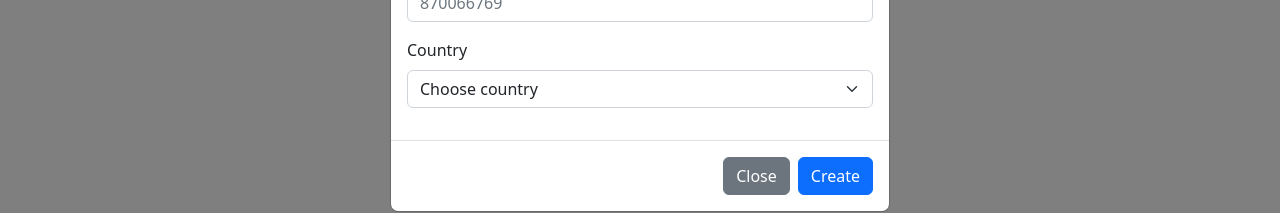
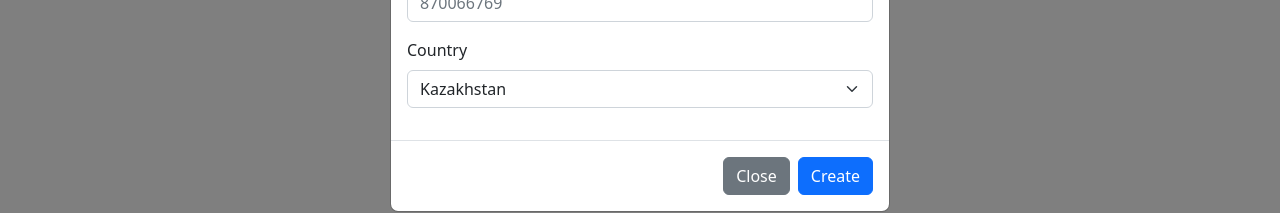
Before and after one commit to smagulkassym/dbAssignment, a React (Create React App) app in the folder client/: page /users in a window 1280 px wide. Both pictures are taken after a click on the button "Add User". Shown: the part 506-719 px from the top of the page. Built offline with nearby package versions, Linux system fonts and the light colour scheme; no server answers.

Commit message:
Update NewUser.js

```diff
--- a/client/src/components/NewUser.js
+++ b/client/src/components/NewUser.js
@@ -115,7 +115,7 @@ const NewUser = () => {
                 onChange={(e) => setCountry(e.target.value)}
                 required
               >
-                <option>Choose country</option>
+                <option value="Kazakhstan">Kazakhstan</option>
                 <option value="Japan">Japan</option>
                 <option value="United States">USA</option>
                 <option value="China">China</option>
```
